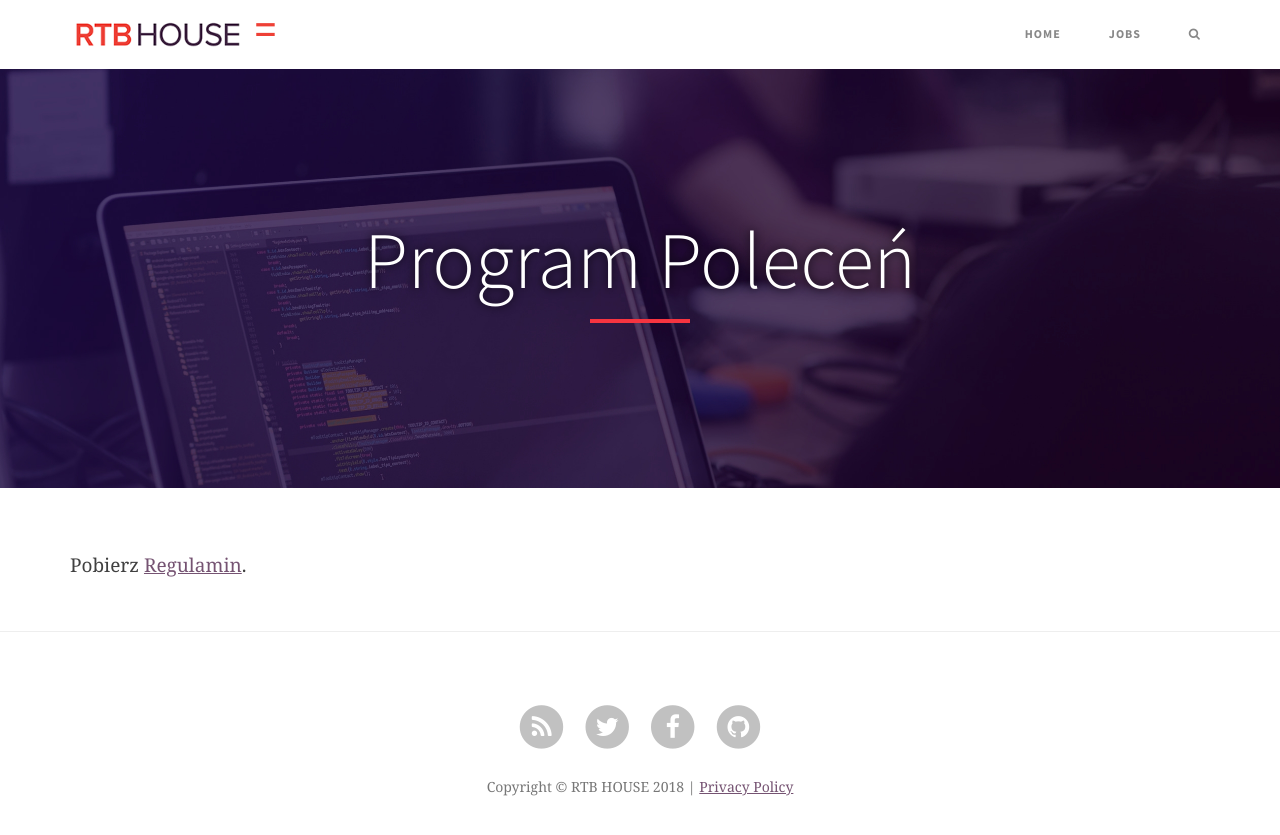
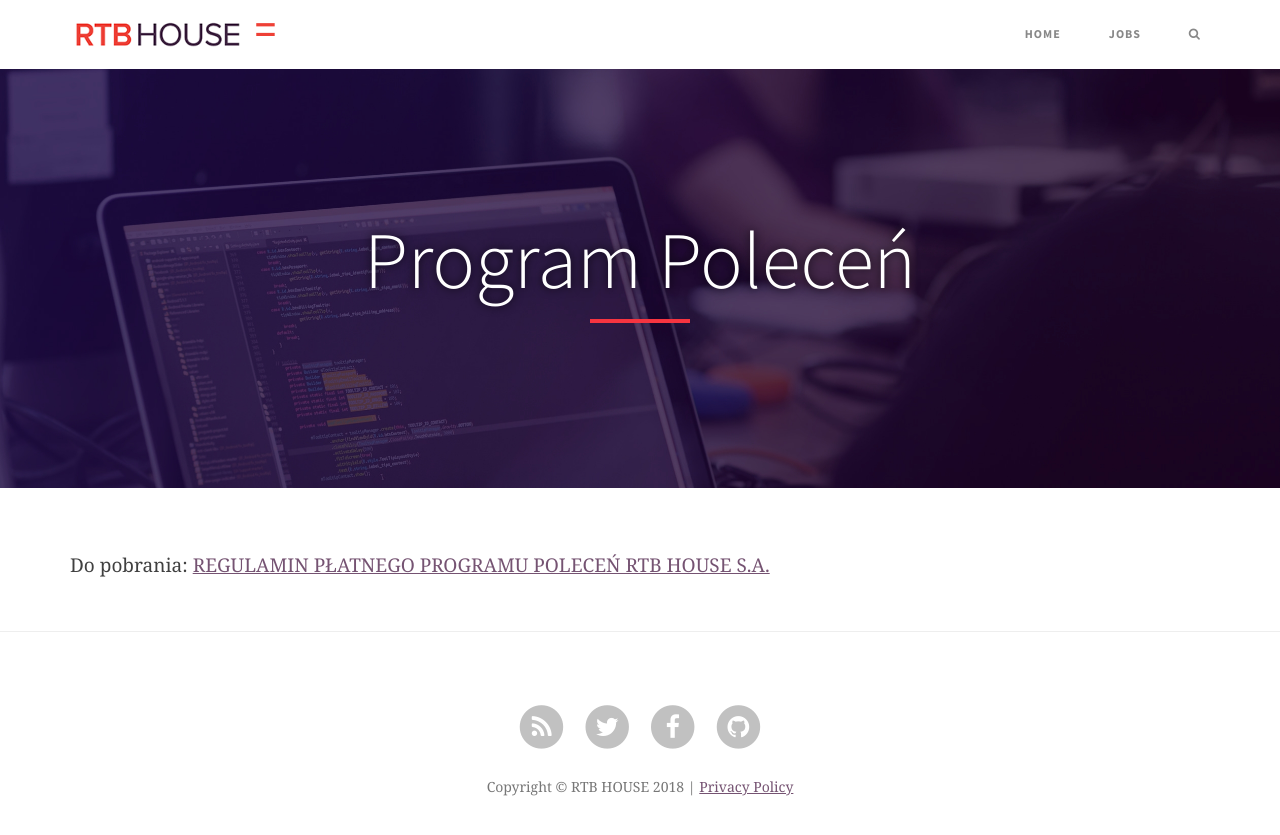
Before and after one commit to RTBHOUSE/techblog, a Jekyll site: the page built from regulamin-polecen.html, in a window 1280 px wide. Shown: the top 835 px of the page. Built offline with Jekyll 4.4.1, drawn with Linux system fonts in a browser that asks for light colours; nearby versions of some CDN libraries; comment, search, counter and statistics services are not loaded.

Commit message:
Really fix link to Regulamin

```diff
--- a/regulamin-polecen.html
+++ b/regulamin-polecen.html
@@ -5,4 +5,4 @@ image:   "img/home-bg.jpg"
 robots:  "noindex"
 ---
 
-<p>Pobierz <a href="TODO">Regulamin</a>.</p>
+<p>Do pobrania: <a href="/files/regulamin-polecen.pdf">REGULAMIN PŁATNEGO PROGRAMU POLECEŃ RTB HOUSE S.A.</a></p>
```
